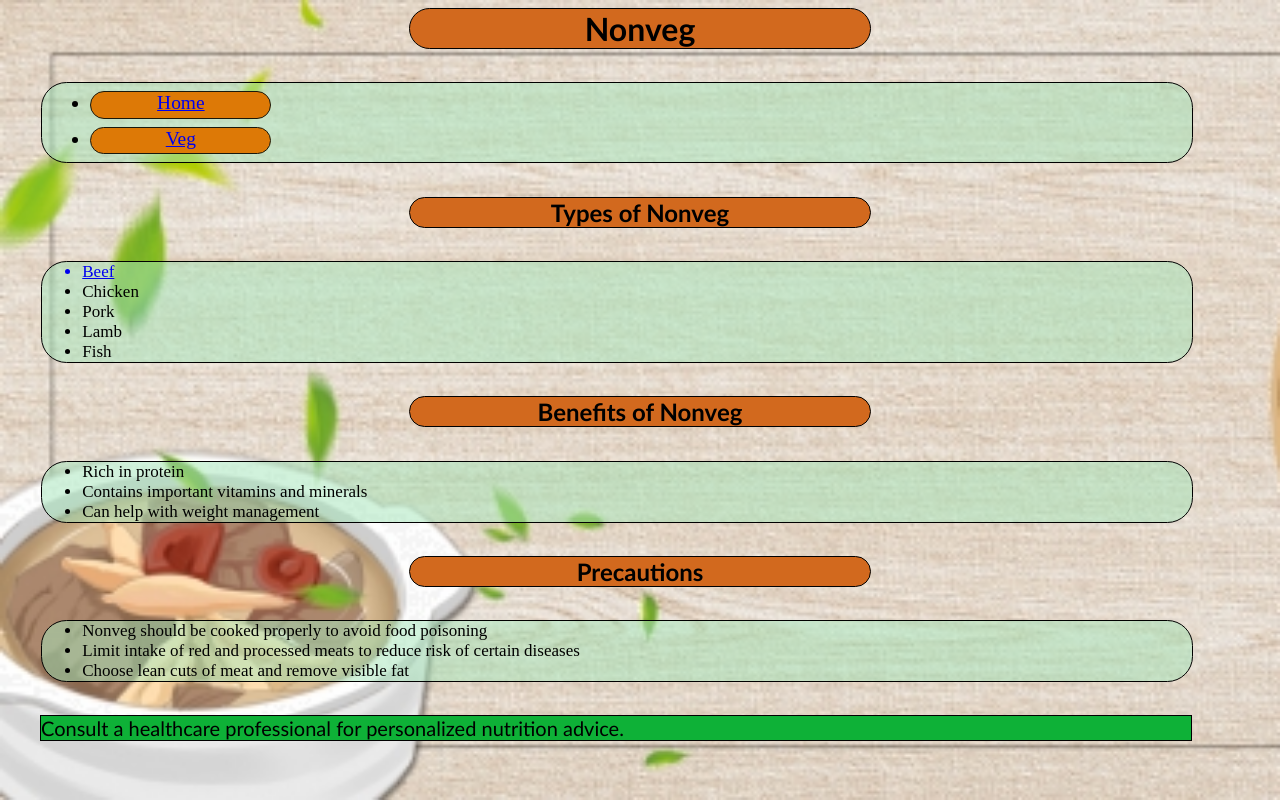
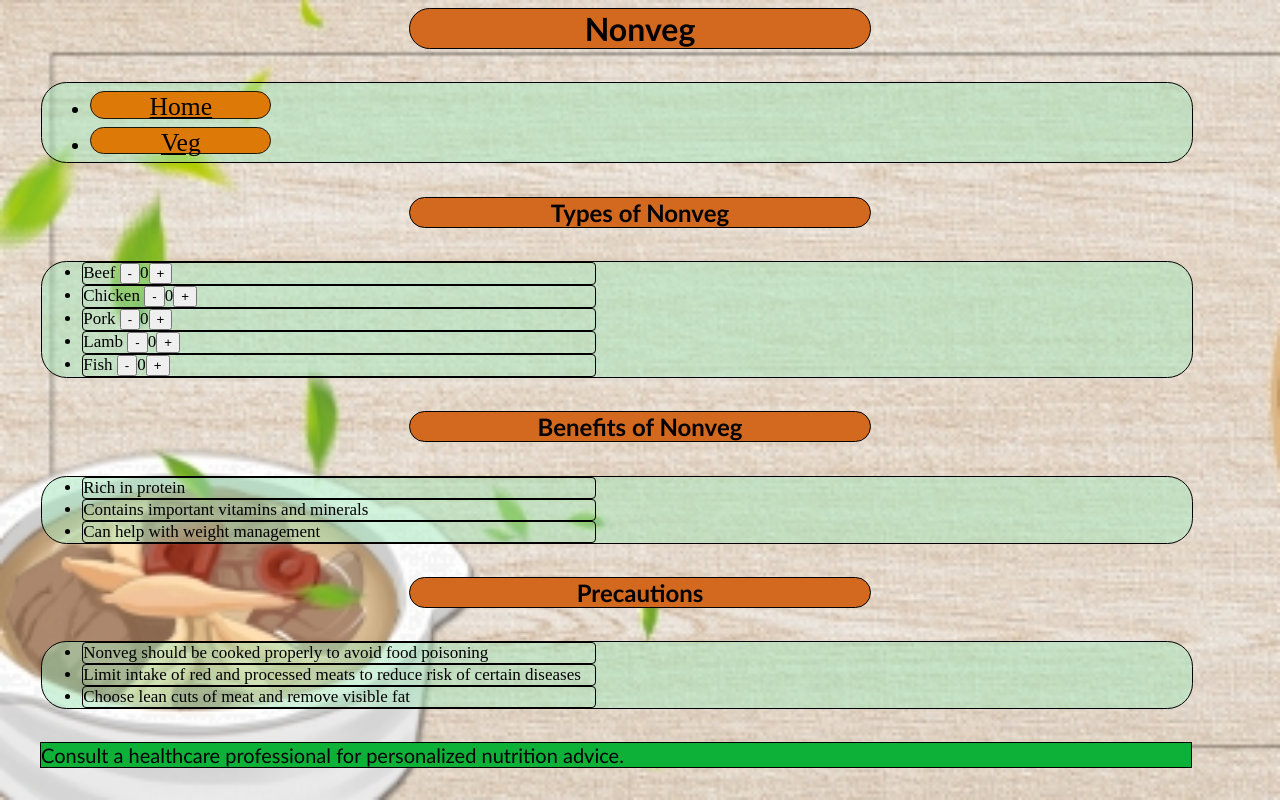
Before and after one commit to notSure-ded/NewAtt.github.io, a plain HTML site: page nonPage.html in a window 1280 px wide. Drawn offline with Linux system fonts and the light colour scheme.

Commit message:
Update nonPage.html

```diff
--- a/nonPage.html
+++ b/nonPage.html
@@ -12,30 +12,30 @@
         <h1>Nonveg</h1>
         <nav>
           <ul>
-            <li class="top"><a href="home.html">Home</a></li>
-            <li class="top"><a href="vegPage.html">Veg</a></li>
+            <li class="top"><a href="index.html" class=" topp">Home</a></li>
+            <li class="top"><a href="vegPage.html" class=" topp">Veg</a></li>
 
           </ul>
         </nav>
         <h2>Types of Nonveg</h2>
         <ul>
-          <a href="https://www.healthline.com/nutrition/foods/beef"><li>Beef</li></a>
-          <li>Chicken</li>
-          <li>Pork</li>
-          <li>Lamb</li>
-          <li>Fish</li>
+          <li class="lists red"> Beef <span class="val"> <button class="dec">-</button><span class="count">0</span><button class="inc">+</button></span></li>
+          <li class="lists red">Chicken <span class="val"> <button class="dec">-</button><span class="count">0</span><button class="inc">+</button></span></li>
+          <li class="lists red">Pork<span class="val"> <button class="dec">-</button><span class="count">0</span><button class="inc">+</button></span></li>
+          <li class="lists red">Lamb<span class="val"> <button class="dec">-</button><span class="count">0</span><button class="inc">+</button></span></li>
+          <li class="lists red">Fish<span class="val"> <button class="dec">-</button><span class="count">0</span><button class="inc">+</button></span></li>
         </ul>
         <h2>Benefits of Nonveg</h2>
         <ul>
-          <li>Rich in protein</li>
-          <li>Contains important vitamins and minerals</li>
-          <li>Can help with weight management</li>
+          <li class="lists red">Rich in protein</li>
+          <li class="lists ">Contains important vitamins and minerals</li>
+          <li class="lists red">Can help with weight management</li>
         </ul>
         <h2>Precautions</h2>
         <ul>
-          <li>Nonveg should be cooked properly to avoid food poisoning</li>
-          <li>Limit intake of red and processed meats to reduce risk of certain diseases</li>
-          <li>Choose lean cuts of meat and remove visible fat</li>
+          <li class="lists red">Nonveg should be cooked properly to avoid food poisoning</li>
+          <li class="lists">Limit intake of red and processed meats to reduce risk of certain diseases</li>
+          <li class="lists red">Choose lean cuts of meat and remove visible fat</li>
         </ul>
         <p>Consult a healthcare professional for personalized nutrition advice.</p>
       </body>
```
